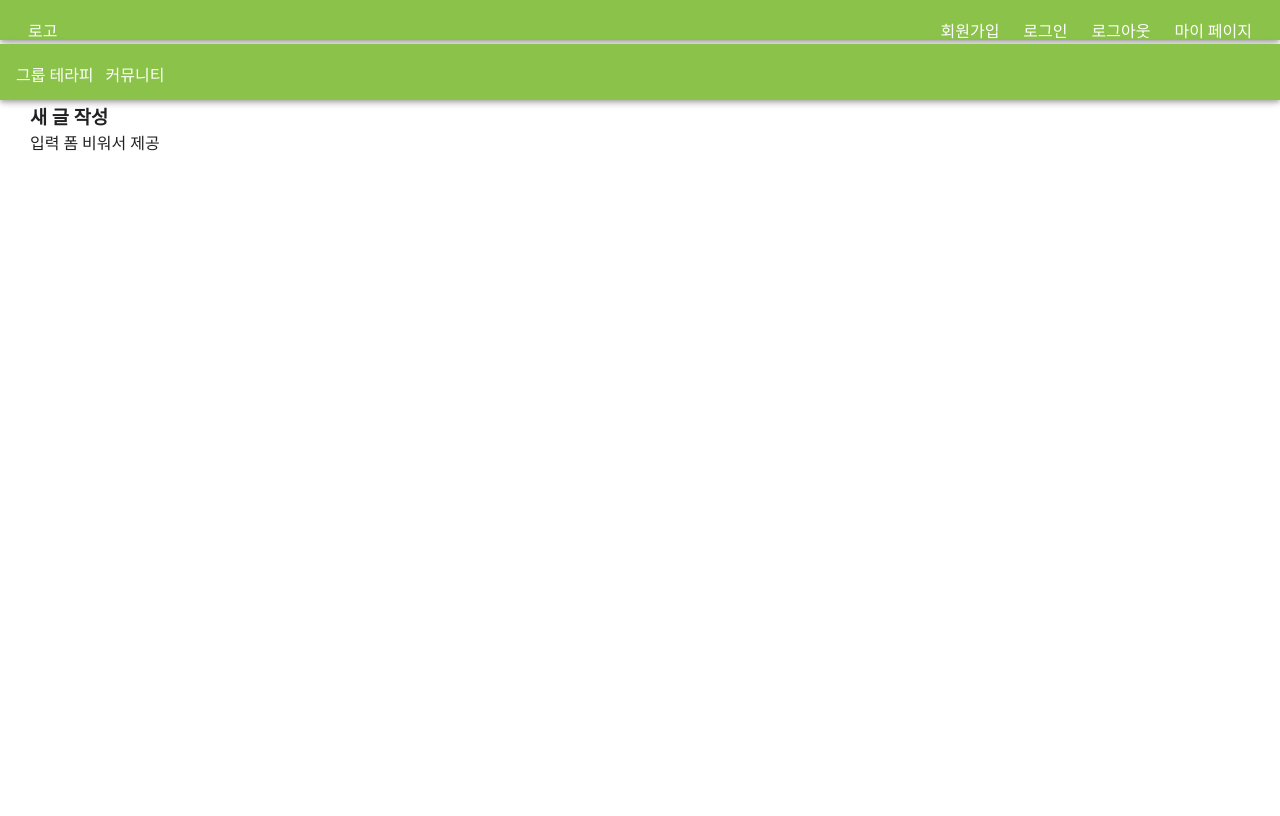
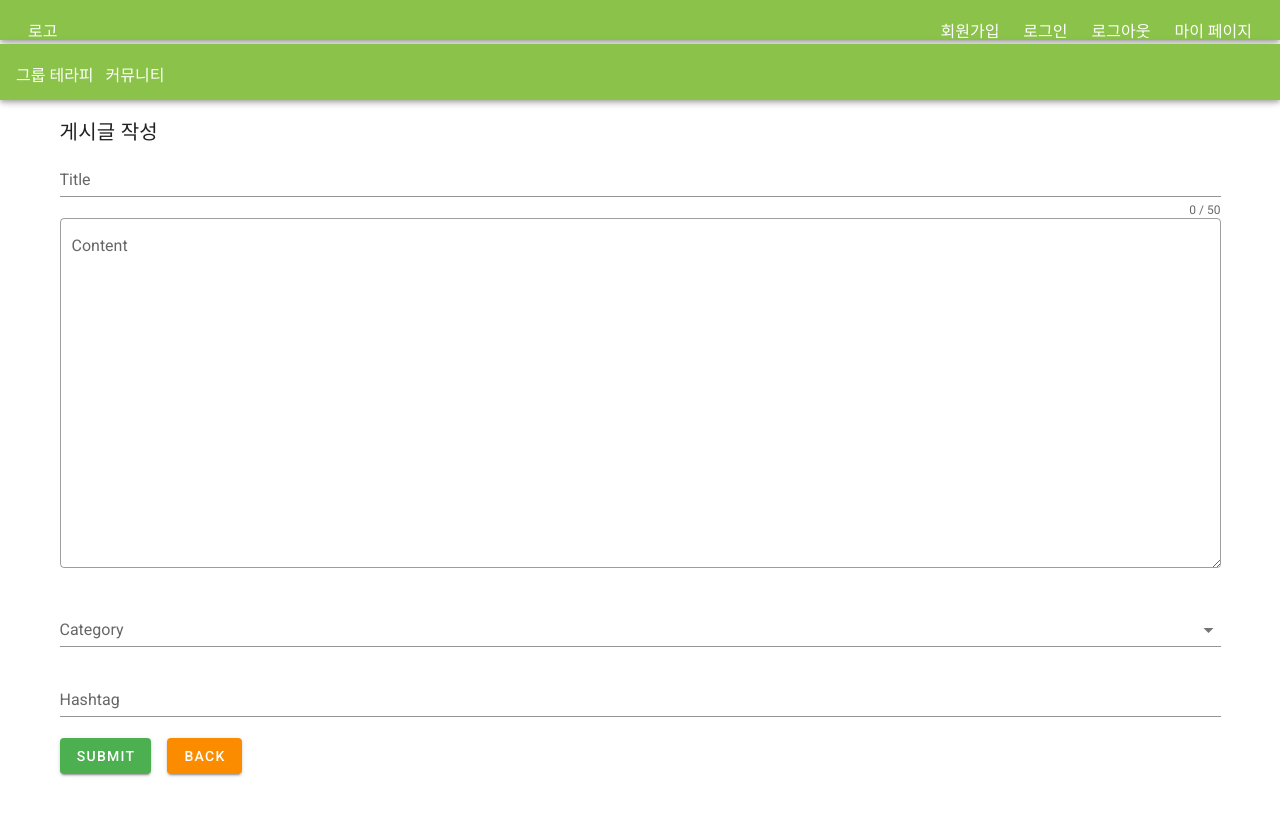
Before and after one commit to kxxhan/better-mind, a Vue app in the folder frontend/: page /community/create in a window 1280 px wide. Shown: the top 816 px of the page. Built offline with nearby package versions, Linux system fonts and the light colour scheme.

Commit message:
#S05P12B208-209 feat: 게시글 생성버튼 및 작성폼 구현

```diff
--- a/frontend/src/views/community/CreatePost.vue
+++ b/frontend/src/views/community/CreatePost.vue
@@ -1,13 +1,113 @@
 <template>
-  <div id="create-post">
-    <h3>새 글 작성</h3>
-    <p>입력 폼 비워서 제공</p>
-  </div>
+  <v-container id="create-post">
+    <v-form
+      ref="form"
+      v-model="valid"
+      lazy-validation
+    >
+      <div class="text-h6">게시글 작성</div>
+      <v-text-field
+        v-model="title"
+        :counter="50"
+        :rules="titleRules"
+        label="Title"
+        required
+      ></v-text-field>
+
+      <v-textarea
+        outlined
+        v-model="content"
+        :rules="contentRules"
+        label="Content"
+        required
+        height="350px"
+      ></v-textarea>
+
+      <v-select
+        v-model="select"
+        :items="category"
+        :rules="[v => !!v || 'Category is required']"
+        label="Category"
+        required
+      ></v-select>
+
+      <v-text-field
+        v-model="hashtag"
+        :rules="hashtagRules"
+        label="Hashtag"
+        required
+      ></v-text-field>
+
+      <v-btn
+        :disabled="!valid"
+        color="success"
+        class="mr-4"
+        @click="submit"
+      >
+        Submit
+      </v-btn>
+
+      <!-- <v-btn
+        color="error"
+        class="mr-4"
+        @click="reset"
+      >
+        Reset Form
+      </v-btn> -->
+
+      <v-btn
+        color="warning"
+        @click="movePostItems"
+      >
+        Back
+      </v-btn>
+    </v-form>
+  </v-container>
 </template>
 
 <script>
 export default {
+  data: () => ({
+    valid: true,
+    title: '',
+    titleRules: [
+      v => !!v || 'Title is required',
+      v => (v && v.length <= 50) || 'Title must be less than 50 characters',
+    ],
+    content: '',
+    contentRules: [
+      v => !!v || 'Content is required',
+      v => (v && v.length > 0) || 'Content must be valid',
+    ],
+    select: null,
+    category: [
+      '학교',
+      '직장',
+      '대인 관계',
+      '가족',
+      '외모',
+      '등'
+    ],
+    hashtag: '',
+    hashtagRules: [
+      v => !!v || 'Hashtag is required',
+      v => (v && v.length > 0) || 'Hashtag must be valid',
+    ],
+  }),
 
+  methods: {
+    submit () {
+      if (this.$refs.form.validate()) {
+        console.log('submit')
+      }
+    },
+    // reset () {
+    //   this.$refs.form.reset()
+    // },
+    movePostItems () {
+      this.$router.push({ name: 'PostItems' })
+    },
+  },
 }
 </script>
 
--- a/frontend/src/views/community/PostItems.vue
+++ b/frontend/src/views/community/PostItems.vue
@@ -1,10 +1,9 @@
 <template>
   <v-container id="post-items">
-
-    <!-- 분류 키워드 Chips Group -->
     <v-row justify="center">
+      <!-- 분류 키워드 Chips Group -->
       <v-col
-        cols="12"
+        cols="11"
         sm="10"
         md="9"
         lg="8"
@@ -28,6 +27,10 @@
             </v-chip-group>
           </div>
         </v-sheet>
+      </v-col>
+      <!-- 게시글 생성 페이지 이동 버튼 -->
+      <v-col cols="1">
+        <v-btn @click="createPost()">create</v-btn>
       </v-col>
     </v-row>
 
```
